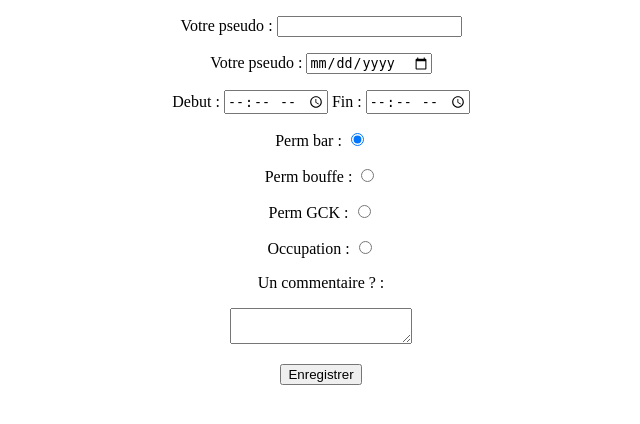
After one commit to EmileClement/Perm_Kfet, a PHP site: page /form_new_perm.html in a window 1280 px wide. The commit adds this page. Shown: the top 424 px of the page, without its empty margins (319-959 px from the left). Run offline with PHP 8.4, Linux system fonts and the light colour scheme.

Commit message:
Ajout PHP Signed-off-by: Leo <leopold.clement@laposte.net>

```diff
--- /dev/null
+++ b/form_new_perm.html
@@ -0,0 +1,53 @@
+<!DOCTYPE html>
+<html lang="">
+
+<head>
+	<meta charset="utf-8">
+	<title>Test du fomulaire</title>
+	<meta name="author" content="Leo">
+	<meta name="description" content="Example description">
+	<meta name="viewport" content="width=device-width, initial-scale=1.0">
+	<link rel="stylesheet" href="style.css" />
+	<link rel="icon" type="image/x-icon" href="./element/Logo_splpp.png"/>
+</head>
+
+<body>
+	<header></header>
+	<main>
+        <form method="get" action="traitement_new_perm.php">
+            <p>
+                <label for="pseudo">Votre pseudo</label> : <input type="text" name="pseudo" id="pseudo" />
+            </p>
+            <p>
+                <label for="Jour">Votre pseudo</label> : <input type="date" name="jour" id="jour" />
+            </p>
+            <p>
+                <label for="H1">Debut</label> : <input type="time" name="H1" id="H1" />
+                <label for="H2">Fin</label> : <input type="time" name="H2" id="H2" />
+            </p>
+
+            <p>
+                <label for="Type">Perm bar</label> : <input type="radio" name="type" id="type_0" value = 0 checked />
+            </p>
+            <p>
+                <label for="Type">Perm bouffe</label> : <input type="radio" name="type" id="type_1" value = 1/>
+            </p>
+            <p>
+                <label for="Type">Perm GCK</label> : <input type="radio" name="type" id="type_2" value = 2/>
+            </p>
+            <p>
+                <label for="Type">Occupation</label> : <input type="radio" name="type" id="type_3" value = 3/>
+            </p>
+            <p>
+                <label for="commentaire">Un commentaire ?</label> :
+            </p>
+             <textarea name="commentaire" id="commentaire"></textarea>
+            <p>
+            <input type="submit" value="Enregistrer">
+            </p>
+        </form>
+    </main>
+	<footer></footer>
+</body>
+
+</html>
--- a/style.css
+++ b/style.css
@@ -56,10 +56,15 @@ main {
 
 .msg_avertissement {
     border: 3px black solid;
-    width: 50%
-
+    width: 50%;
+    border-color: darkred;
 }
 
+
+
 .etat_des_perms {
+    display: flex;
+    flex-direction: column;
+    justify-content: space-around;
     align-items: center;
 }
```
Also changed, not shown: element/header.php (added, +7 -0 lines), test.php (renamed from test.html, +8 -8 lines), element/Logo_splpp.png (renamed from Logo_splpp.png), element/footer.php (added), php_test.php (added), 1 other file.
